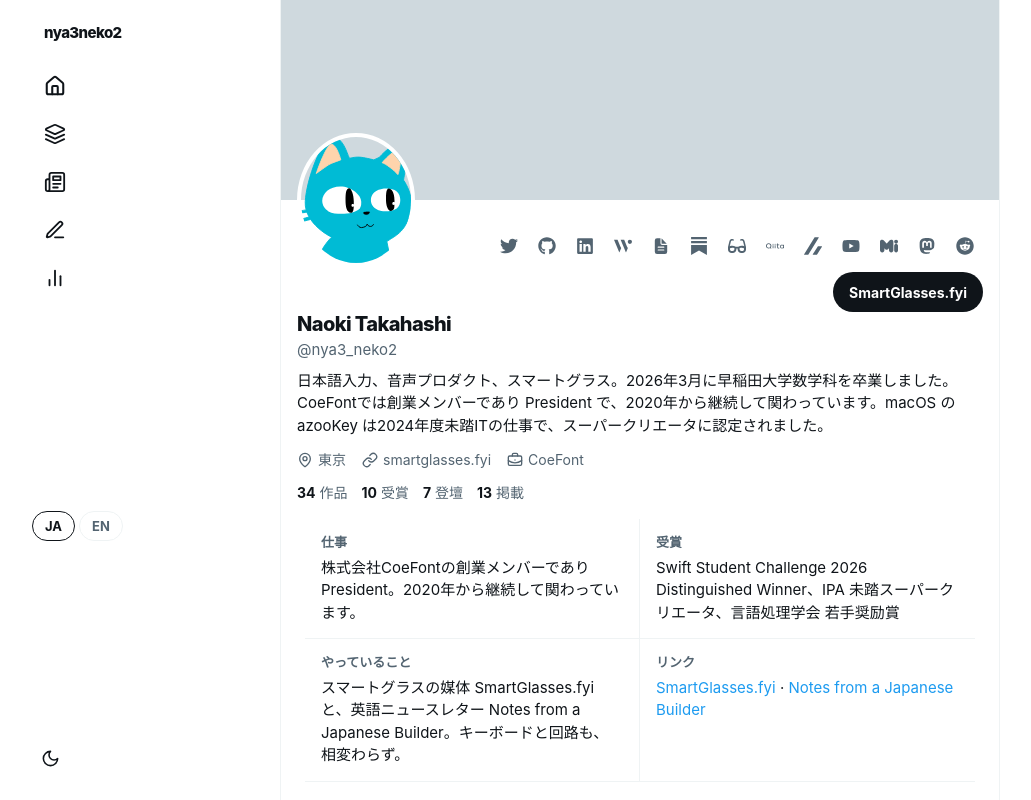
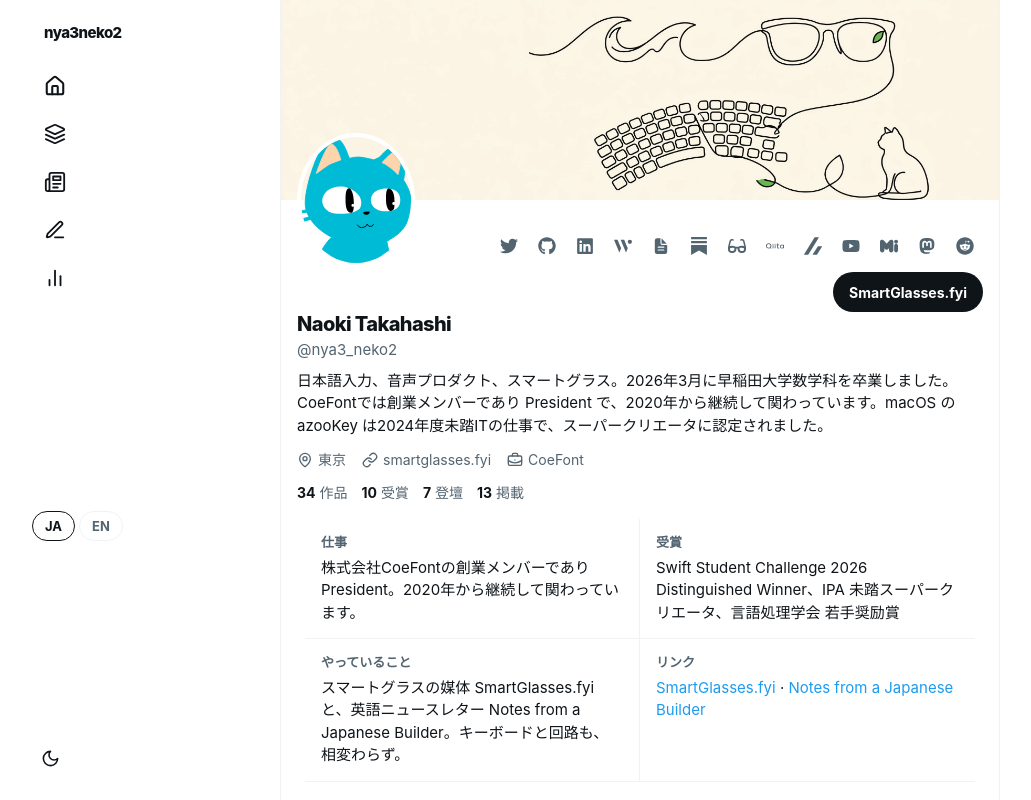
Before and after one commit to nyanko3141592/mypage-v2, a React (Vite) app: page / in a window 1280 px wide. Shown: the top 800 px of the page, without its empty margins (130-1161 px from the left). Built offline with nearby package versions, Linux system fonts and the light colour scheme.

Commit message:
feat: illustrated profile banner

```diff
--- a/src/index.css
+++ b/src/index.css
@@ -328,7 +328,7 @@ header {
   padding: 0 var(--space-4) var(--space-4);
 }
 
-.profile-banner { height: 200px; margin: 0 calc(-1 * var(--space-4)); background: var(--banner); }
+.profile-banner { height: 200px; margin: 0 calc(-1 * var(--space-4)); background: var(--banner) url('/banner.jpg') center right / cover no-repeat; }
 .profile-topline { display: flex; align-items: flex-start; justify-content: space-between; min-height: 82px; }
 .profile-topline .profile-img { width: 134px; height: 134px; margin-top: -67px; border: 4px solid var(--bg); }
 .profile-topline .profile-actions { display: flex; flex-direction: row-reverse; align-items: center; gap: 8px; margin: 12px 0 0; }
```
Also changed, not shown: public/banner.jpg (added).
